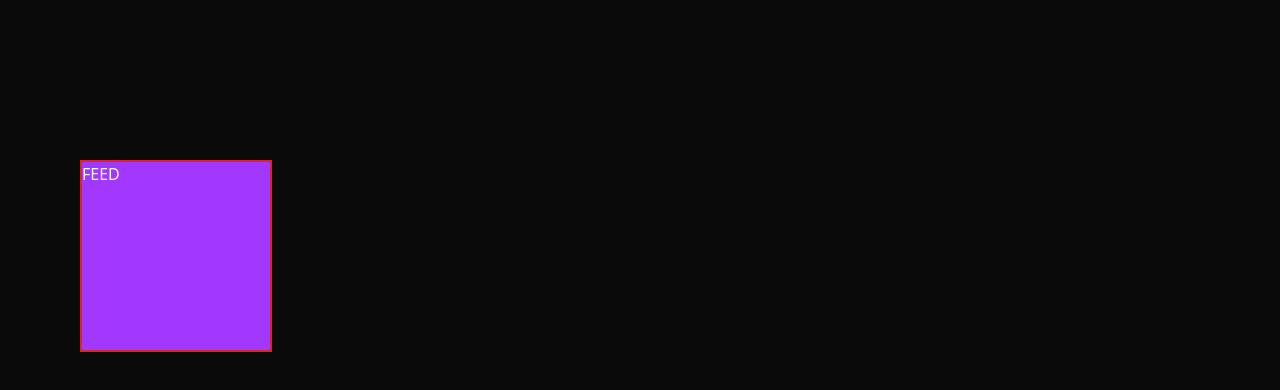
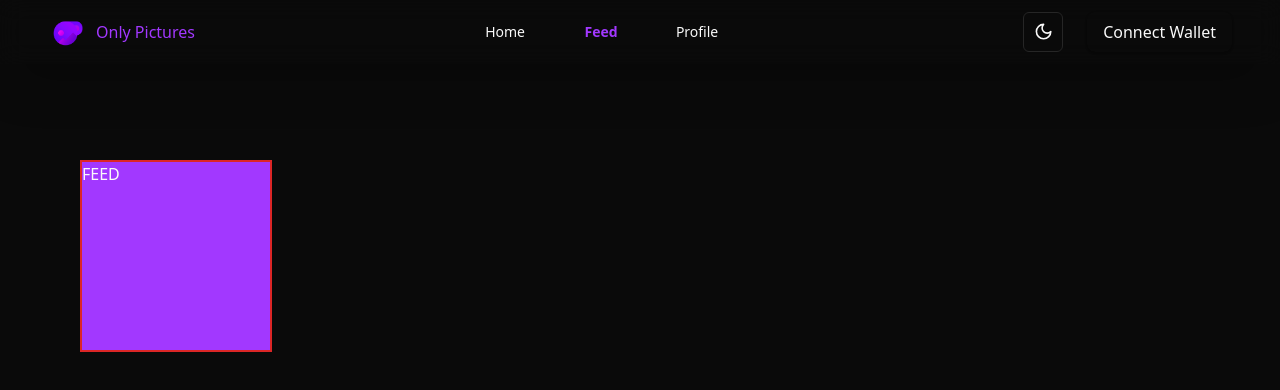
Before and after one commit to only-pics/frontend, a React (Vite) app in the folder frontend/: page /feed in a window 1280 px wide. Shown: the top 390 px of the page. Built offline with nearby package versions, Linux system fonts and the light colour scheme.

Commit message:
header done

```diff
--- a/frontend/package.json
+++ b/frontend/package.json
@@ -14,6 +14,7 @@
     "@radix-ui/react-slot": "^1.0.2",
     "@radix-ui/react-toast": "^1.1.5",
     "@vitejs/plugin-react": "^4.2.1",
+    "ethers": "^5.7.2",
     "class-variance-authority": "^0.7.0",
     "clsx": "^2.1.0",
     "lucide-react": "^0.371.0",
--- a/frontend/src/App.tsx
+++ b/frontend/src/App.tsx
@@ -1,11 +1,32 @@
+import React from "react"
 import { ThemeProvider } from "@/components/theme-provider"
 import { BrowserRouter, Route, Routes } from 'react-router-dom'
 import Layout from "./pages/Layout"
 import Home from "./pages/Home"
 import Profile from "./pages/Profile"
 import Feed from "./pages/Feed"
+import { connectMetamask } from "./utils/connectMetamask"
 
 function App() {
+
+  const [account, setAccount] = React.useState<string | null>(null);
+  // const [provider, setProvider] = React.useState<any>(null);
+  const [signer, setSigner] = React.useState<any>(null);
+
+  React.useEffect(() => {
+    if ((window as any).ethereum) {
+      //check if Metamask wallet is installed
+      // setIsMetamaskInstalled(true);
+      setAccount((window as any).ethereum.selectedAddress);
+    }
+  }, []);
+
+  async function connectWallet(): Promise<void> {
+    const connection = await connectMetamask();
+    setAccount(connection?.address);
+    // setProvider(connection?.web3Provider);
+    setSigner(connection?.web3Signer);
+  }
 
   return (
     <ThemeProvider defaultTheme="dark" storageKey="vite-ui-theme">
@@ -13,6 +34,9 @@ function App() {
         <Routes>
           <Route path="/" element={
             <Layout
+              connectWallet={connectWallet}
+              account={account}
+              signer={signer}
             />
           }>
             <Route path="/" element={<Home />} />
--- a/frontend/src/components/Header.tsx
+++ b/frontend/src/components/Header.tsx
@@ -2,33 +2,58 @@ import { useNavigate } from "react-router-dom";
 import { Button } from "./ui/button";
 import NavButton from "./NavButton";
 import { ModeToggle } from "./mode-toggle";
-// import LogoApp from '../assets/whale_logo_green.png';
-import { useTheme } from "@/components/theme-provider";
 import { menuOptions } from "../utils/menu";
+import Logo from "../assets/only_pictures.png"
+import { Home, CircleUser, Search, WalletCards, Camera, PlusCircleIcon } from 'lucide-react';
+import "../styles/gradientStyle"
 
-export function Header() {
-
-    const { theme } = useTheme();
+export function Header({ connectWallet, account, signer }:
+    { connectWallet: any; account: string | null; signer: any;}) {
 
     const navigator = useNavigate();
 
     return (
-        <div className="duration-600 sticky w-full bg-red-600 top-0 z-20">
-            <div className="w-full bg-transparent flex flex-row justify-center items-center px-12 h-14">
-                {/* <img className="cursor-pointer h-[100%] py-2" src={LogoApp} alt="Whale Finance" onClick={() => navigator('/')}/> */}
-                <p className="cursor-pointer text-primary mx-2" onClick={() => navigator('/')}>Whale LABS</p>
-                <div className="flex-1 flex flex-row h-[100%] justify-center items-center">
+        <div className="fixed w-full h-16 bottom-0 lg:top-0 z-20 lg:shadow-2xl lg:backdrop-blur-md lg:bg-background/50 bg-background flex flex-col justify-center">
+            <div className="w-full bg-transparent flex flex-row justify-center items-center lg:px-12 h-14">
+                <img className="cursor-pointer h-[100%] py-2 hidden lg:inline-block" src={Logo} alt="" onClick={() => navigator('/')}/>
+                <p className="cursor-pointer text-primary mx-2 hidden lg:inline-block" onClick={() => navigator('/')}>Only Pictures</p>
+                <div className="flex-1 flex flex-row h-[100%] justify-center items-center hidden lg:flex">
                     <Button variant="ghost" className="h-[100%] w-24 relative glow-bottom-border hover:bg-transparent group" onClick={() => navigator('/')}><p className="group-hover:text-primary group-hover:text-shadow-primary-glow">Home</p></Button>
                     {menuOptions.map((option, index) => (
                         <NavButton key={index} to={option.to}>{option.name}</NavButton>
                     ))}
                 </div>
+
+                <div className="flex flex-row justify-evenly w-full px-4 lg:hidden">
+                    <Button variant="ghost" className="h-[100%] w-24 relative glow-bottom-border hover:bg-transparent group" onClick={() => navigator('/')}><p className="group-hover:text-primary group-hover:text-shadow-primary-glow"><Home/></p></Button>
+                    <NavButton to="/feed"><Search size={24}/></NavButton>
+                    <Button variant="ghost" className="h-[100%] w-24 relative glow-bottom-border hover:bg-transparent group" onClick={() => navigator('/')}><p className="group-hover:text-primary group-hover:text-shadow-primary-glow"><PlusCircleIcon/></p></Button>
+                    <NavButton to="/wallet"><WalletCards size={24}/></NavButton>
+                    <NavButton to="/profile"><CircleUser size={24}/></NavButton>
+                </div>
+
+
                 <div className="h-[100%] flex flex-row justify-center items-center">
-                    <div className="flex flex-col items-center mx-6 h-[100%]">
+                    <div className="flex flex-col items-center justify-center mx-6 h-[100%] hidden lg:flex">
                         <ModeToggle/>
                     </div>
-                    <div className={`flex flex-col items-center ${theme == "light" ? 'bg-gray-400' : ''} `}>
-                        CONNECT
+                    <div className="relative px-4 py-2 my-2 text-foreground rounded-lg shadow focus:outline-none truncate hidden lg:inline-block cursor-pointer" onClick={connectWallet}>
+                        <div className="absolute inset-0 bg-gradient-to-r from-[#5706f3] to-[#8905ff] rounded-lg opacity-0 hover:opacity-100 transition-opacity duration-700 flex flex-col items-center justify-center">
+                            {signer
+                            ? "Connected: " +
+                            account?.substring(0, 5) +
+                            "..." +
+                            account?.substring(38, 42)
+                            : "Connect Wallet"
+                            }
+                        </div>
+                        {signer
+                        ? "Connected: " +
+                        account?.substring(0, 5) +
+                        "..." +
+                        account?.substring(38, 42)
+                        : "Connect Wallet"
+                        }
                     </div>
                 </div>
             </div>
--- a/frontend/src/pages/Layout.tsx
+++ b/frontend/src/pages/Layout.tsx
@@ -1,14 +1,18 @@
 // import Footer from '@/components/Footer';
-// import { Header } from '@/components/Header';
+import { Header } from '@/components/Header';
 import { Toaster } from '@/components/ui/toaster';
 import { Outlet } from 'react-router-dom';
 
-export default function Layout() {
+export default function Layout({ connectWallet, account, signer }:
+    { connectWallet: any; account: string | null; signer: any;}) {
 
     return (
-        <div className='w-[100vw] md:h-[100vh] md:flex md:flex-row lg:h-[100vh] lg:flex lg:flex-col overflow-x-hidden overflow-y-auto'>
-            {/* <Header
-            /> */}
+        <div className='w-[100vw] h-[100vh] flex flex-col overflow-x-hidden'>
+            <Header
+                connectWallet={connectWallet}
+                account={account}
+                signer={signer}
+            />
             <main className=''>
                 <Outlet/>
             </main>
--- a/frontend/src/pages/Profile.tsx
+++ b/frontend/src/pages/Profile.tsx
@@ -3,7 +3,7 @@ import { images } from '../utils/mock';
 export default function Profile() {
 
     return (
-        <div className='w-[100vw] lg:w-[50vw] mt-20 p-6'>
+        <div className='w-[100vw] mt-20 p-6'>
              <div className='grid grid-cols-1 gap-6 md:grid-cols-3 lg:grid-cols-3'>
                 {images
                     .map((image, index) => {
--- /dev/null
+++ b/frontend/src/styles/gradientStyle.jsx
@@ -0,0 +1,6 @@
+<svg width="1em" height="1em">
+  <linearGradient id="blue-gradient" x1="100%" y1="100%" x2="0%" y2="0%">
+    <stop stopColor="#7a6ded" offset="0%" />
+    <stop stopColor="#591885" offset="100%" />
+  </linearGradient>
+</svg>
--- /dev/null
+++ b/frontend/src/types/ethereum.d.ts
@@ -0,0 +1,13 @@
+// ethereum.d.ts
+interface Ethereum {
+    enable(): Promise<string[]>;
+    on(event: string, listener: (...args: any[]) => void): void;
+    send(method: string, params?: any[]): Promise<void>;
+}
+
+interface Window {
+    ethereum?: {
+        isMetaMask?: boolean;
+        request?: (...args: any[]) => Promise<void>;
+    };
+}
--- /dev/null
+++ b/frontend/src/utils/connectMetamask.ts
@@ -0,0 +1,40 @@
+import { ethers } from "ethers";
+
+export async function connectMetamask(){
+    if(!window.ethereum){
+        alert("Voce precisa da Metamask!");
+    } else{
+        try{
+
+            const web3Provider = new ethers.providers.Web3Provider(window.ethereum)
+
+            const accounts = await web3Provider.send('eth_requestAccounts' ,[]);
+            const address = accounts[0];
+            const web3Signer = web3Provider.getSigner(address);
+
+            return {
+                web3Provider,
+                web3Signer,
+                address
+            }
+
+        } catch(err){
+            console.log(err);
+            return null;
+        }
+    }
+}
+
+export function getMetamaskProvider(){
+    if(!window.ethereum){
+        alert("Você precisa da Metamask!");
+    } else{
+        try{
+            const web3Provider = new ethers.providers.Web3Provider(window.ethereum);
+            return web3Provider;
+
+        } catch(err){
+            return null;
+        }
+    }
+}
--- a/frontend/src/utils/menu.tsx
+++ b/frontend/src/utils/menu.tsx
@@ -1,3 +1,4 @@
 export const menuOptions = [
-    { name: 'Test', to: '/test' },
+    { name: 'Feed', to: '/feed' },
+    { name: 'Profile', to: '/profile' },
 ];
```
Also changed, not shown: frontend/src/assets/only_pictures.png (added), 1 other file (tests, documents, lock files or other folders).
